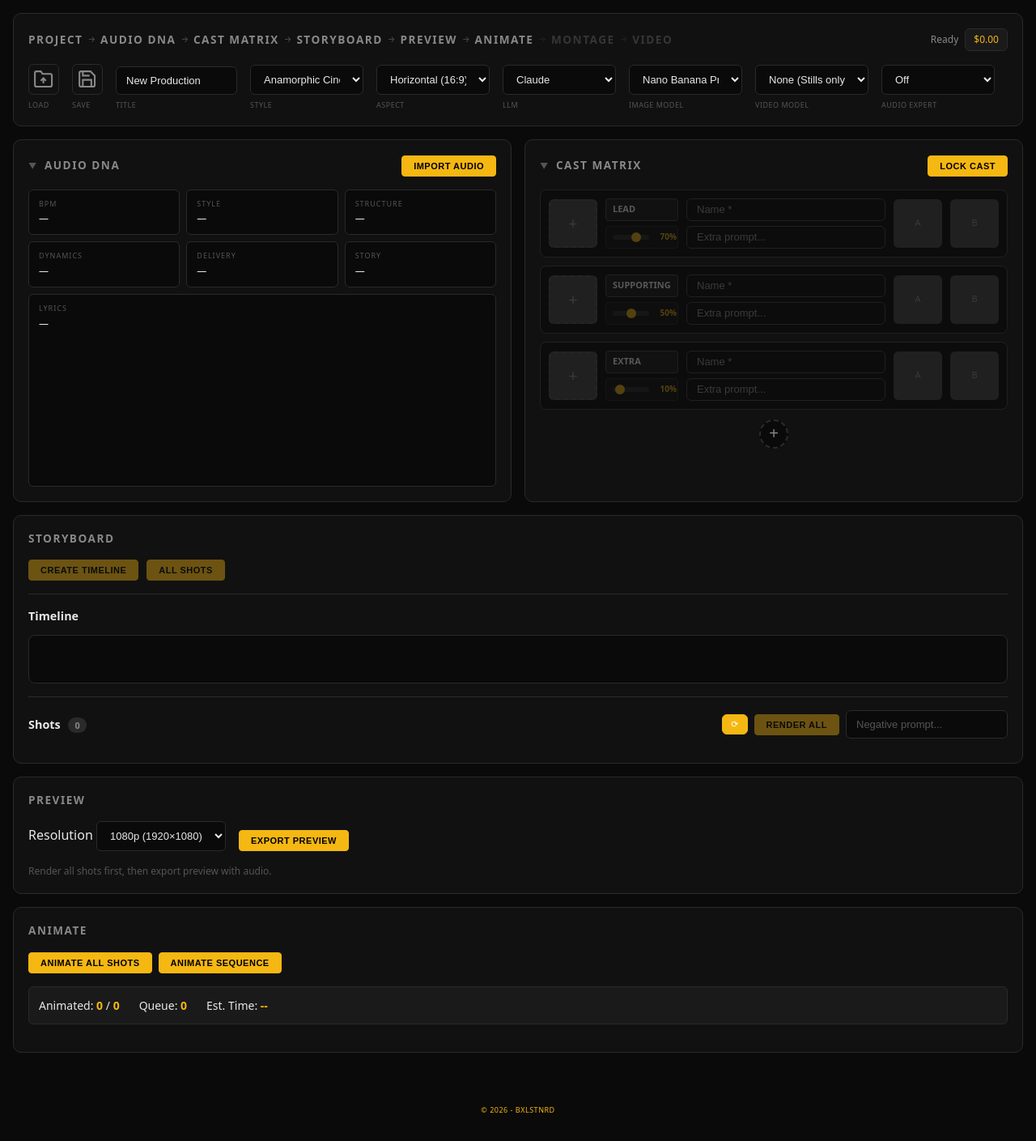
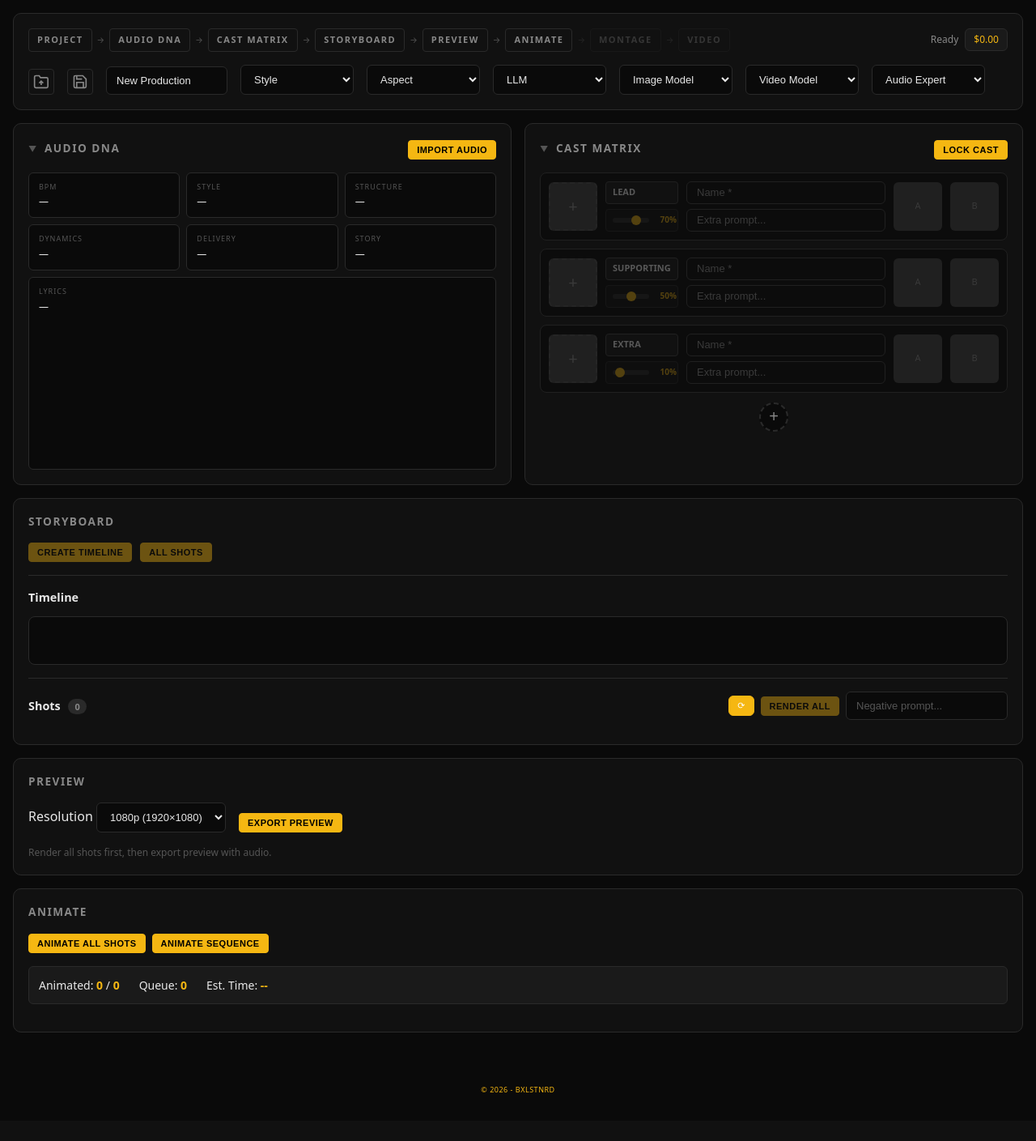
Before and after one commit to BXLSTNRD/FrePathe, a FastAPI app: page / in a window 1280 px wide. Shown: the part 81-1490 px from the top of the page at 81% size. After the commit the page ends 1430 px from the top, so only its background shows below. Run offline with FastAPI, Linux system fonts and the light colour scheme; some libraries are stand-ins or nearby versions.

Commit message:
UI HEADER UPDATE

```diff
--- a/main.py
+++ b/main.py
@@ -795,6 +795,50 @@ def api_cast_update(project_id: str, cast_id: str, payload: Dict[str,Any]):
     save_project(state)
     return {"cast_updated": cast}
 
+@app.post("/api/project/{project_id}/cast/{cast_id}/image")
+async def api_cast_update_image(project_id: str, cast_id: str, file: UploadFile = File(...)):
+    """Update the main cast image for an existing cast member."""
+    state = load_project(project_id)
+    require_key("FAL_KEY", FAL_KEY)
+
+    cast = find_cast(state, cast_id)
+    if not cast:
+        raise HTTPException(404, "Cast not found")
+
+    ext = Path(file.filename).suffix.lower() if file.filename else ".png"
+    if ext not in [".png", ".jpg", ".jpeg", ".webp"]:
+        ext = ".png"
+
+    # Save cast image to project folder
+    renders_dir = PATH_MANAGER.get_project_renders_dir(state)
+    safe_name = sanitize_filename(cast.get("name", cast_id), 20)
+    local_filename = f"Cast_{safe_name}_Source{ext}"
+    local_path = renders_dir / local_filename
+    file_bytes = await file.read()
+    local_path.write_bytes(file_bytes)
+    local_url = PATH_MANAGER.to_url(local_path)
+
+    # Upload to FAL for img2img processing
+    tmp_path = PATH_MANAGER.create_temp_file(f"cast_{project_id}_{cast_id}", ext)
+    tmp_path.write_bytes(file_bytes)
+
+    try:
+        fal_url = fal_client.upload_file(str(tmp_path))
+        tmp_path.unlink(missing_ok=True)
+    except Exception as e:
+        return JSONResponse({"error": "fal upload_file failed", "detail": str(e)}, status_code=502)
+
+    # Update the primary reference image
+    refs = cast.get("reference_images", [])
+    if refs:
+        refs[0] = {"url": local_url, "fal_url": fal_url, "role": "primary_face", "notes": ""}
+    else:
+        refs.append({"url": local_url, "fal_url": fal_url, "role": "primary_face", "notes": ""})
+    cast["reference_images"] = refs
+
+    save_project(state)
+    return {"cast_id": cast_id, "image_updated": local_url}
+
 # v1.5.4: Delete cast member
 @app.delete("/api/project/{project_id}/cast/{cast_id}")
 def api_cast_delete(project_id: str, cast_id: str):
--- a/static/app.js
+++ b/static/app.js
@@ -1171,6 +1171,25 @@ async function uploadNewCast(idx, role, input) {
   }
 }
 
+// Update main cast image
+async function updateCastImage(castId, input) {
+  const f = input.files[0];
+  if (!f) return;
+  try {
+    setStatus("Uploading cast image…", null, "castStatus");
+
+    const fd = new FormData();
+    fd.append("file", f);
+
+    await apiCall(`/api/project/${pid()}/cast/${castId}/image`, { method: "POST", body: fd });
+
+    setStatus("Cast image updated", 100, "castStatus");
+    await refreshFromServer();
+  } catch (e) {
+    showError(e.message);
+  }
+}
+
 // v1.5.3: Update cast ref image (a or b) from file
 async function updateCastRefImage(castId, refType, input) {
   const f = input.files[0];
--- a/static/style.css
+++ b/static/style.css
@@ -97,10 +97,10 @@ body {
 }
 
 .icon-btn-large {
-  width: 38px;
-  height: 38px;
+  width: 32px;
+  height: 32px;
   padding: 4px;
-  border-radius: 6px;
+  border-radius: 4px;
   border: 1px solid var(--border);
   background: var(--bg-card);
   color: var(--text-muted);
@@ -227,19 +227,22 @@ body {
 }
 
 .pipeline-step {
-  padding: 0;
-  border-radius: 4px;
-  font-size: 0.85rem;
+  padding: 5px 10px;
+  border-radius: 4px;
+  font-size: 11px;
   font-weight: 600;
   text-transform: uppercase;
   letter-spacing: 1.5px;
   white-space: nowrap;
   color: var(--text-muted);
+  border: 1px solid var(--border);
+  background: transparent;
 }
 
 .pipeline-step.active {
   background: var(--accent);
   color: #000;
+  border-color: var(--accent);
 }
 
 .pipeline-step.disabled {
@@ -431,7 +434,7 @@ body {
 }
 
 .accent-btn {
-  padding: 6px 14px;
+  padding: 5px 10px;
   border-radius: 4px;
   border: 1px solid var(--accent);
   background: var(--accent);
--- a/templates/index.html
+++ b/templates/index.html
@@ -46,7 +46,6 @@
   <!-- v1.5.9: Load/Save first, then settings -->
   <div class="project-grid">
     <div class="field-group">
-      <label class="field-label">Load</label>
       <button class="icon-btn-large" onclick="loadProjectFromFile()" title="Load Project">
         <svg viewBox="0 0 24 24" fill="none" stroke="currentColor" stroke-width="2">
           <path d="M22 19a2 2 0 0 1-2 2H4a2 2 0 0 1-2-2V5a2 2 0 0 1 2-2h5l2 3h9a2 2 0 0 1 2 2z"/>
@@ -56,7 +55,6 @@
       </button>
     </div>
     <div class="field-group">
-      <label class="field-label">Save</label>
       <button class="icon-btn-large" onclick="saveProjectToFile()" title="Save Project">
         <svg viewBox="0 0 24 24" fill="none" stroke="currentColor" stroke-width="2">
           <path d="M19 21H5a2 2 0 0 1-2-2V5a2 2 0 0 1 2-2h11l5 5v11a2 2 0 0 1-2 2z"/>
@@ -66,49 +64,49 @@
       </button>
     </div>
     <div class="field-group">
-      <label class="field-label">Title</label>
-      <input id="title" type="text" placeholder="Project title" value="New Production"/>
+      <input id="title" type="text" placeholder="Title" value="New Production"/>
     </div>
     <div class="field-group">
-      <label class="field-label">Style</label>
-      <select id="style" onchange="updateProjectStyle(this.value)">__STYLE_OPTIONS__</select>
+      <select id="style" onchange="updateProjectStyle(this.value)">
+        <option value="" disabled selected hidden>Style</option>
+        __STYLE_OPTIONS__
+      </select>
     </div>
     <div class="field-group">
-      <label class="field-label">Aspect</label>
       <select id="aspect">
+        <option value="" disabled selected hidden>Aspect</option>
         <option value="horizontal">Horizontal (16:9)</option>
         <option value="vertical">Vertical (9:16)</option>
         <option value="square">Square (1:1)</option>
       </select>
     </div>
     <div class="field-group">
-      <label class="field-label">LLM</label>
       <select id="llm">
+        <option value="" disabled selected hidden>LLM</option>
         <option value="claude">Claude</option>
         <option value="openai">OpenAI</option>
       </select>
     </div>
     <div class="field-group">
-      <label class="field-label">Image Model</label>
       <select id="imageModel" onchange="updateImageModel(this.value)">
-        <option value="nanobanana" selected>Nano Banana Pro</option>
+        <option value="" disabled selected hidden>Image Model</option>
+        <option value="nanobanana">Nano Banana Pro</option>
         <option value="seedream45">Seedream 4.5</option>
         <option value="flux2">Flux 2</option>
       </select>
     </div>
     <div class="field-group">
-      <label class="field-label">Video Model</label>
       <select id="videoModel">
-        <option value="none" selected>None (Stills only)</option>
+        <option value="" disabled selected hidden>Video Model</option>
         <option value="kling">Kling 1.6</option>
         <option value="runway">Runway Gen-3</option>
         <option value="minimax">MiniMax</option>
       </select>
     </div>
     <div class="field-group">
-      <label class="field-label">Audio Expert</label>
       <select id="useWhisper" onchange="updateWhisperSetting(this.value === 'on')">
-        <option value="off" selected>Off</option>
+        <option value="" disabled selected hidden>Audio Expert</option>
+        <option value="off">Off</option>
         <option value="on">On</option>
       </select>
     </div>
```
